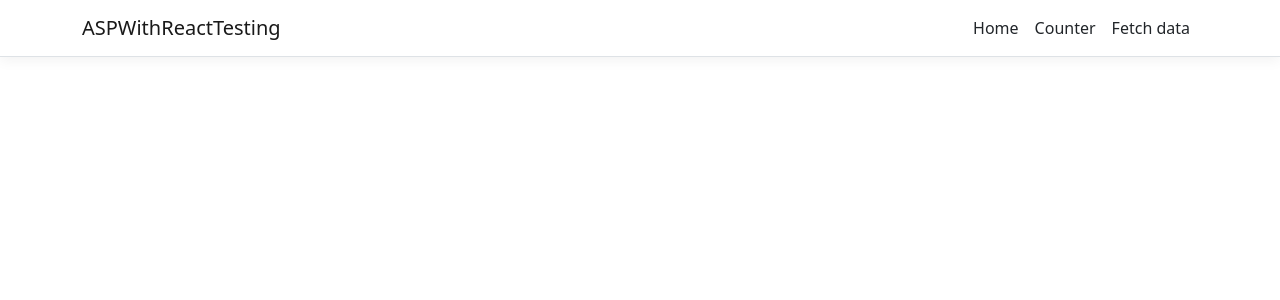
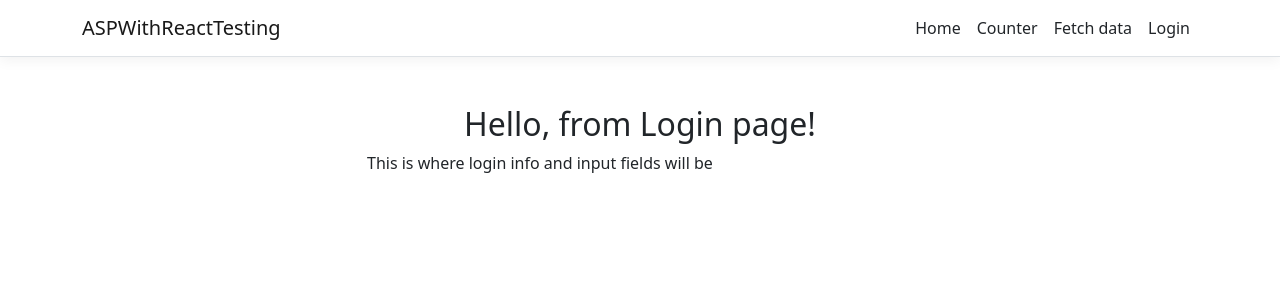
Before and after one commit to AndresF49/ASPWithReactTest, a React (Create React App) app in the folder ClientApp/: page /login in a window 1280 px wide. Shown: the top 300 px of the page. Built offline with nearby package versions, Linux system fonts and the light colour scheme.

Commit message:
These are the changes I made to add a new Page called Login, edited navbar to link to the component

```diff
--- /dev/null
+++ b/ClientApp/src/components/Account/Login.js
@@ -0,0 +1,19 @@
+import React, { Component } from 'react';
+
+export class Login extends Component {
+    static displayName = Login.name;
+
+    render() {
+        return (
+            <div>
+                <h2 class="text-center mt-5">Hello, from Login page!</h2>
+                <div class="row">
+                    <div class="col-md-6 offset-md-3">
+                        This is where login info and input fields will be
+                    </div>
+                </div>
+
+            </div>
+        );
+    }
+}
--- a/ClientApp/src/components/NavMenu.js
+++ b/ClientApp/src/components/NavMenu.js
@@ -36,7 +36,10 @@ export class NavMenu extends Component {
                 <NavLink tag={Link} className="text-dark" to="/counter">Counter</NavLink>
               </NavItem>
               <NavItem>
-                <NavLink tag={Link} className="text-dark" to="/fetch-data">Fetch data</NavLink>
+                <NavLink tag={Link} className="text-dark" to="/fetchdata">Fetch data</NavLink>
+              </NavItem>
+              <NavItem>
+                <NavLink tag={Link} className="text-dark" to="/login">Login</NavLink>
               </NavItem>
             </ul>
           </Collapse>
```
Also changed, not shown: ClientApp/src/AppRoutes.js (+6 -1 lines), 1 other file (tests, documents, lock files or other folders).
